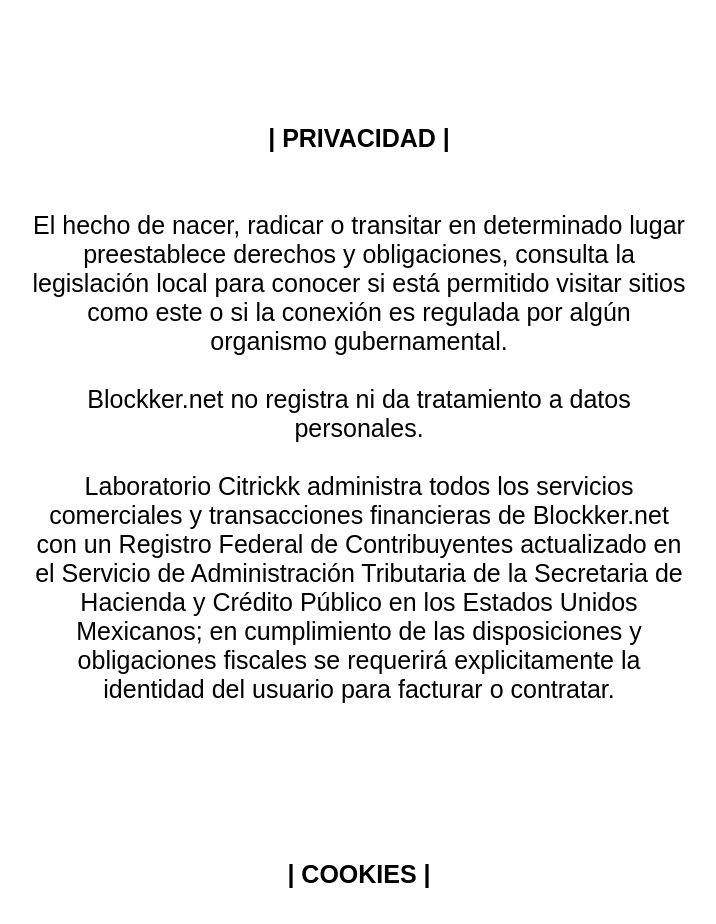
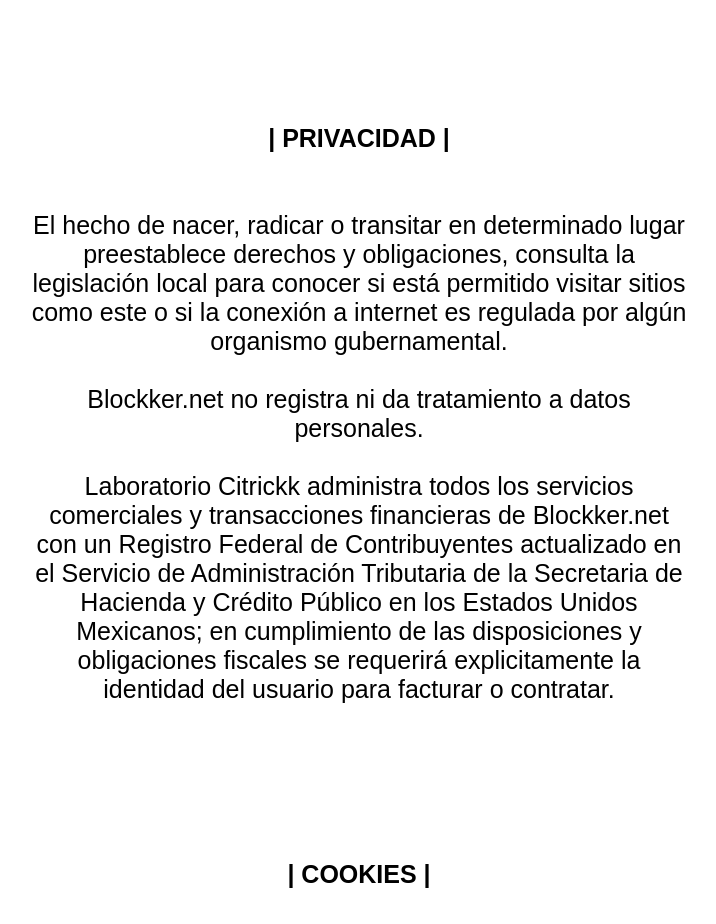
Before and after one commit to CODECKK/CODECKK, a plain HTML site: page index.html in a window 1280 px wide. Shown: the part 2260-3184 px from the top of the page, without its empty margins (281-997 px from the left). Drawn offline with Linux system fonts and the light colour scheme.

Commit message:
Update index.html

```diff
--- a/index.html
+++ b/index.html
@@ -280,7 +280,7 @@ En caso de no aceptar sujetarte a este código, por favor desconecta inmediatame
 <br>
 <br>
 <br>
-El hecho de nacer, radicar o transitar en determinado lugar preestablece derechos y obligaciones, consulta la legislación local para conocer si está permitido visitar sitios como este o si la conexión es regulada por algún organismo gubernamental.
+El hecho de nacer, radicar o transitar en determinado lugar preestablece derechos y obligaciones, consulta la legislación local para conocer si está permitido visitar sitios como este o si la conexión a internet es regulada por algún organismo gubernamental.
 <br>
 <br>
 Blockker.net no registra ni da tratamiento a datos personales.
```
